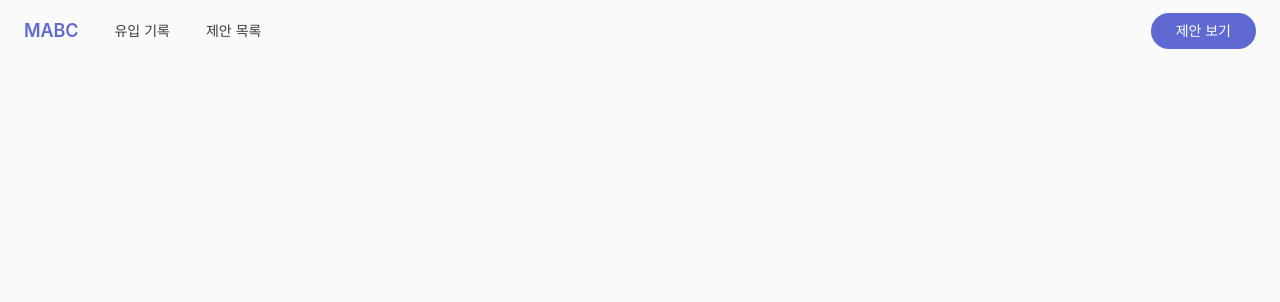
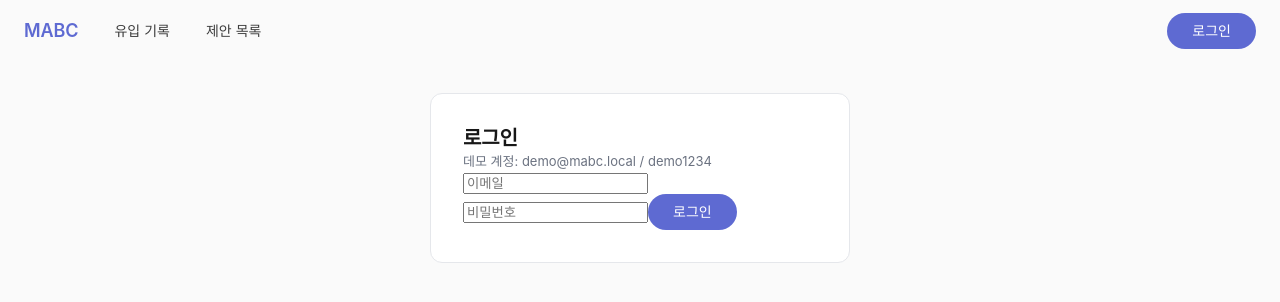
Before and after one commit to Jeonsubb/mabc_aiwiki, a React (Vite) app in the folder client/: page /login in a window 1280 px wide. Shown: the top 302 px of the page. Built offline with nearby package versions, Linux system fonts and the light colour scheme; no server answers.

Commit message:
feat: 로그인 성공 직후 상단에 이메일/로그아웃 표시 (커스텀 이벤트로 즉시 반영)

```diff
--- a/client/src/App.tsx
+++ b/client/src/App.tsx
@@ -1,11 +1,48 @@
-import { Routes, Route, Link } from 'react-router-dom';
+import { useState, useEffect } from 'react';
+import { Routes, Route, Link, useNavigate } from 'react-router-dom';
 import Hub from './pages/Hub';
 import NodePage from './pages/Node';
 import ProposalPage from './pages/Proposal';
 import ProposalsList from './pages/ProposalsList';
 import Inbox from './pages/Inbox';
+import LoginPage from './pages/LoginPage';
+import { api } from './services/api';
 
 export default function App() {
+  const [user, setUser] = useState<{ id: string; email: string; name: string } | null>(null);
+  const navigate = useNavigate();
+
+  useEffect(() => {
+    const saved = localStorage.getItem('user');
+    if (saved) {
+      try {
+        const u = JSON.parse(saved);
+        setUser({ id: u.id, email: u.email, name: u.name || '' });
+        return;
+      } catch {
+        //
+      }
+    }
+    api.me().then((u) => setUser({ id: u.user.id, email: u.user.email, name: '' })).catch(() => setUser(null));
+  }, []);
+
+  useEffect(() => {
+    const handler = (e: Event) => {
+      const detail = (e as CustomEvent).detail as { id: string; email: string; name?: string };
+      setUser({ id: detail.id, email: detail.email, name: detail.name || '' });
+      localStorage.setItem('user', JSON.stringify(detail));
+    };
+    window.addEventListener('login-state-changed', handler);
+    return () => window.removeEventListener('login-state-changed', handler);
+  }, []);
+
+  const handleLogout = async () => {
+    await api.logout();
+    setUser(null);
+    localStorage.removeItem('user');
+    navigate('/');
+  };
+
   return (
     <>
       <div className="nav-bar">
@@ -15,7 +52,14 @@ export default function App() {
           <Link to="/proposals" className="nav-link">제안 목록</Link>
         </div>
         <div className="nav-actions">
-          <Link to="/proposals" className="btn btn-primary">제안 보기</Link>
+          {user ? (
+            <>
+              <span className="nav-user">{user.email}</span>
+              <button type="button" className="btn btn-ghost" onClick={handleLogout}>로그아웃</button>
+            </>
+          ) : (
+            <Link to="/login" className="btn btn-primary">로그인</Link>
+          )}
         </div>
       </div>
       <main className="container" style={{ paddingTop: "var(--sp-xl)", paddingBottom: "var(--sp-3xl)" }}>
@@ -25,6 +69,7 @@ export default function App() {
           <Route path="/proposals" element={<ProposalsList />} />
           <Route path="/proposal/:id" element={<ProposalPage />} />
           <Route path="/records" element={<Inbox />} />
+          <Route path="/login" element={<LoginPage />} />
         </Routes>
       </main>
     </>
--- /dev/null
+++ b/client/src/pages/LoginPage.tsx
@@ -0,0 +1,57 @@
+import { useState } from 'react';
+import { useNavigate } from 'react-router-dom';
+import { api } from '../services/api';
+import type { LoginRequest } from '@shared/api';
+
+export default function LoginPage() {
+  const navigate = useNavigate();
+  const [email, setEmail] = useState('');
+  const [password, setPassword] = useState('');
+  const [error, setError] = useState<string | null>(null);
+  const [loading, setLoading] = useState(false);
+
+  const handleLogin = async (e: React.FormEvent) => {
+    e.preventDefault();
+    setError(null);
+    setLoading(true);
+    try {
+      const res = await api.login({ email, password } as LoginRequest);
+      localStorage.setItem('user', JSON.stringify(res.user));
+      window.dispatchEvent(new CustomEvent('login-state-changed', { detail: res.user }));
+      navigate('/records');
+    } catch (err) {
+      setError(err instanceof Error ? err.message : '로그인 실패');
+    } finally {
+      setLoading(false);
+    }
+  };
+
+  return (
+    <div className="container">
+      <div className="card" style={{ maxWidth: '420px', margin: '0 auto', padding: 'var(--sp-xl)' }}>
+        <h2 style={{ marginTop: 0 }}>로그인</h2>
+        <p className="hint">데모 계정: demo@mabc.local / demo1234</p>
+        <form onSubmit={handleLogin} className="login-form">
+          {error && <p className="login-error">{error}</p>}
+          <input
+            type="email"
+            placeholder="이메일"
+            value={email}
+            onChange={(e) => setEmail(e.target.value)}
+            required
+          />
+          <input
+            type="password"
+            placeholder="비밀번호"
+            value={password}
+            onChange={(e) => setPassword(e.target.value)}
+            required
+          />
+          <button type="submit" className="btn btn-primary" disabled={loading}>
+            {loading ? '로그인 중...' : '로그인'}
+          </button>
+        </form>
+      </div>
+    </div>
+  );
+}
--- a/client/src/services/api.ts
+++ b/client/src/services/api.ts
@@ -5,6 +5,10 @@ import type {
   ProposalResponse,
   DecideRequest,
   RecordsResponse,
+  LoginRequest,
+  LoginResponse,
+  MeResponse,
+  LogoutResponse,
 } from '@shared/api';
 
 const BASE = '/api';
@@ -39,4 +43,7 @@ export const api = {
   getRecords: () => get<RecordsResponse>('/records'),
   decideProposal: (id: string, body: DecideRequest) =>
     post<ProposalResponse>(`/proposals/${id}/decide`, body),
+  login: (body: LoginRequest) => post<LoginResponse>('/auth/login', body),
+  me: () => get<MeResponse>('/auth/me'),
+  logout: () => post<LogoutResponse>('/auth/logout', {}),
 };
```
Also changed, not shown: 1 other file (tests, documents, lock files or other folders).
